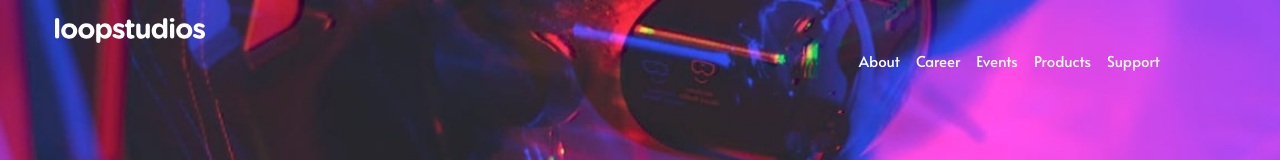
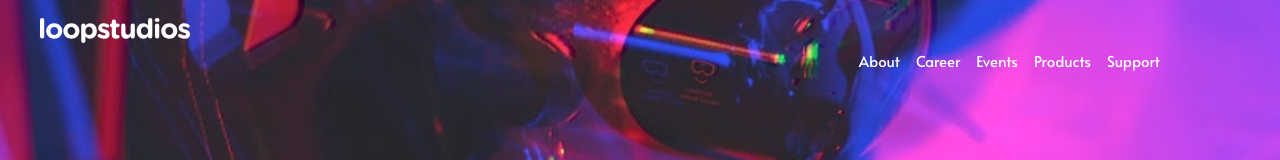
Before and after one commit to hussein-omaar/loopstudios, a React (Create React App) app: page / in a window 1280 px wide. Shown: the top 160 px of the page. Built offline with nearby package versions, Linux system fonts and the light colour scheme.

Commit message:
Deployed website

```diff
--- a/src/components/header.css
+++ b/src/components/header.css
@@ -3,7 +3,7 @@
   display: flex;
   justify-content: space-between;
   align-items: center;
-  padding: 18px 30px;
+  padding: 18px 15px;
   position: absolute;
   left: 0;
   right: 0;
@@ -184,7 +184,7 @@ nav ul li button {
   .header{
 
 
-    padding: 55px 10px;
+    padding: 15px 8px;
   }
   .header .logo{
 
```
Also changed, not shown: 1 other file (tests, documents, lock files or other folders).
